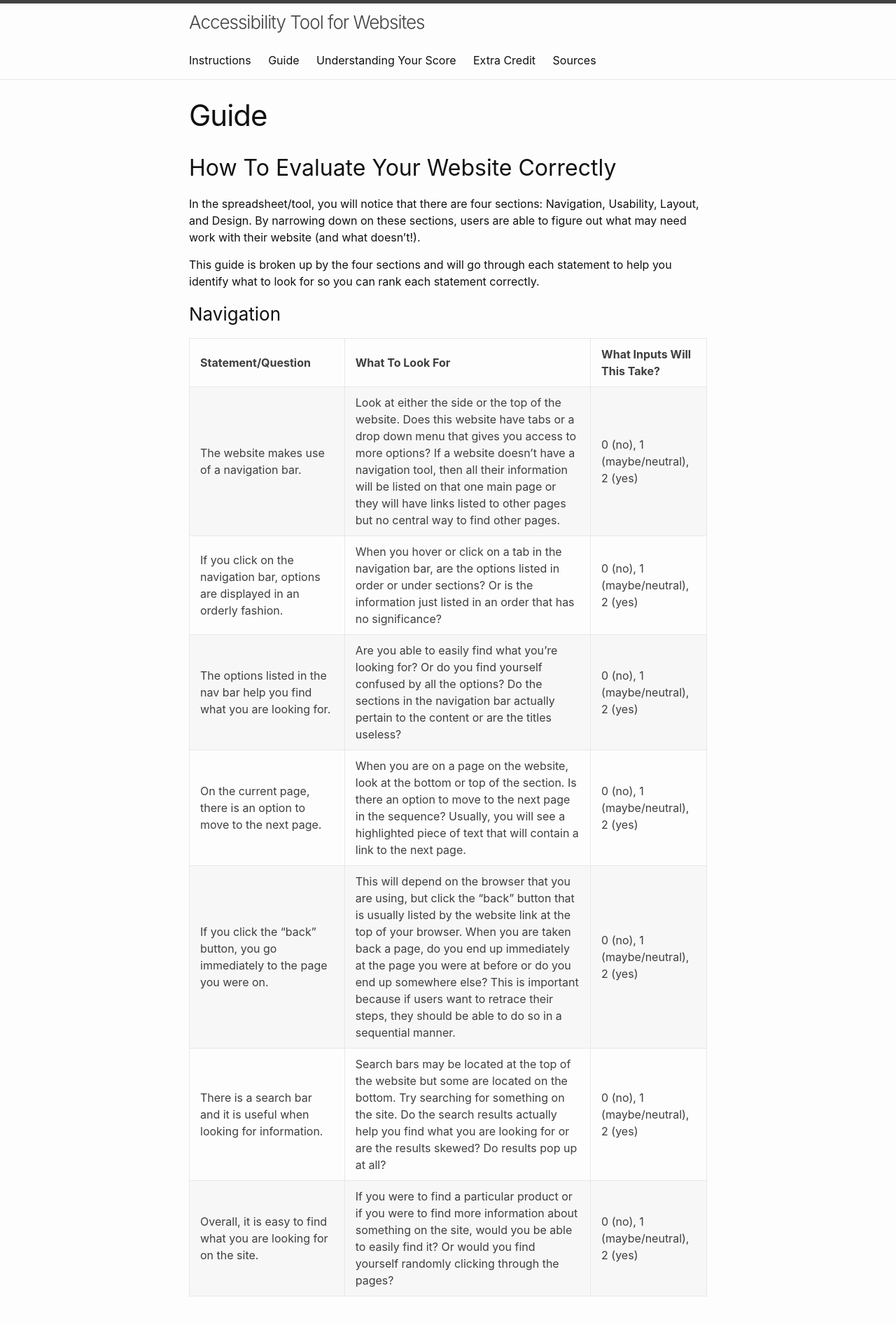
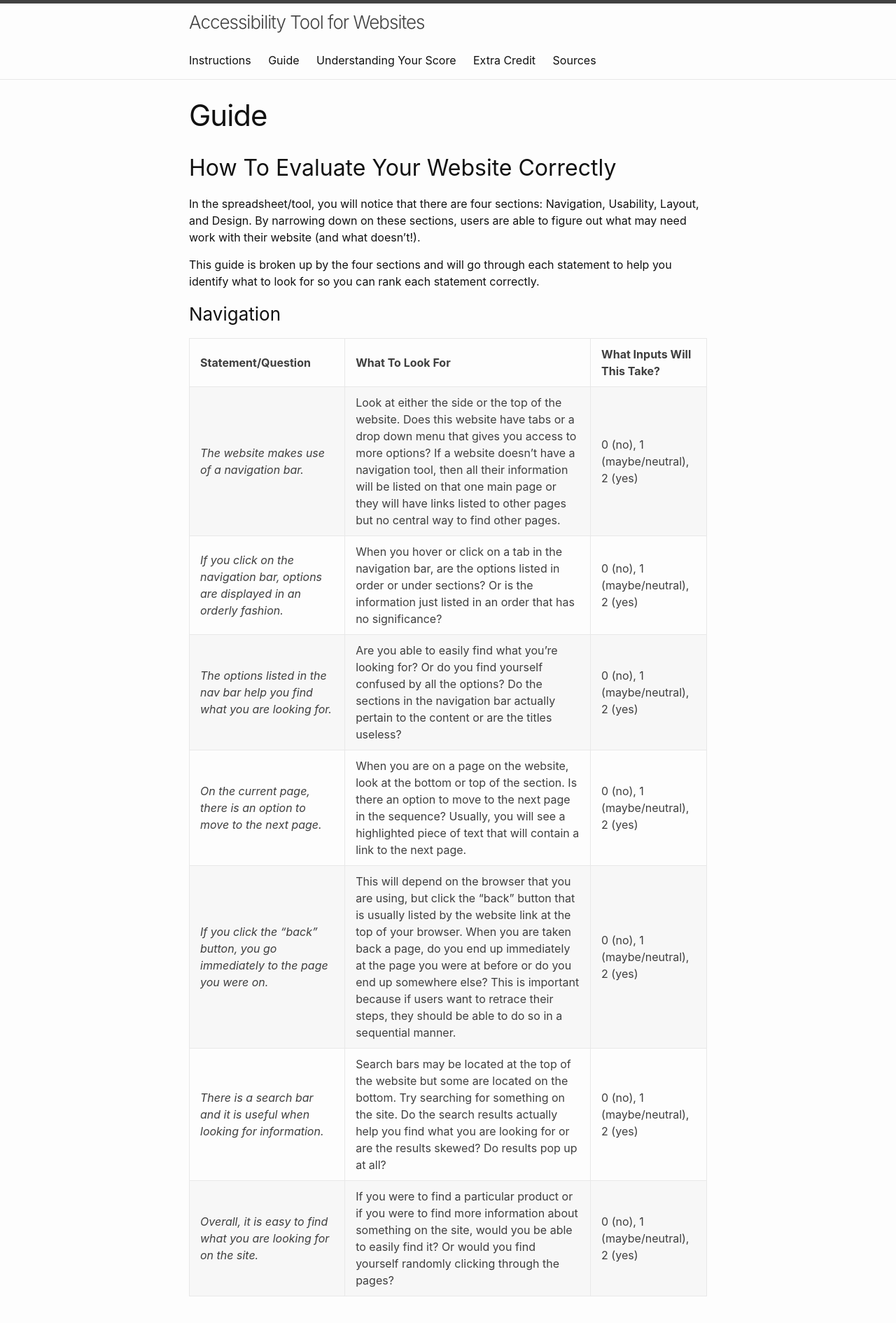
Before and after one commit to haanaj/accessibility-tool, a Jekyll site: the page built from guide.md, in a window 1280 px wide. Shown: the top 1890 px of the page at 70% size. Built offline with Jekyll 4.4.1, drawn with Linux system fonts in a browser that asks for light colours.

Commit message:
Adding italics to questions in guide.md

```diff
--- a/guide.md
+++ b/guide.md
@@ -14,43 +14,43 @@ This guide is broken up by the four sections and will go through each statement
 ### Navigation
 
 |**Statement/Question**| **What To Look For**| **What Inputs Will This Take?**|
-|The website makes use of a navigation bar.| Look at either the side or the top of the website. Does this website have tabs or a drop down menu that gives you access to more options? If a website doesn't have a navigation tool, then all their information will be listed on that one main page or they will have links listed to other pages but no central way to find other pages.| 0 (no), 1 (maybe/neutral), 2 (yes)|
-|If you click on the navigation bar, options are displayed in an orderly fashion.| When you hover or click on a tab in the navigation bar, are the options listed in order or under sections? Or is the information just listed in an order that has no significance?| 0 (no), 1 (maybe/neutral), 2 (yes)|
-|The options listed in the nav bar help you find what you are looking for.| Are you able to easily find what you're looking for? Or do you find yourself confused by all the options? Do the sections in the navigation bar actually pertain to the content or are the titles useless? |0 (no), 1 (maybe/neutral), 2 (yes)|
-|On the current page, there is an option to move to the next page.| When you are on a page on the website, look at the bottom or top of the section. Is there an option to move to the next page in the sequence? Usually, you will see a highlighted piece of text that will contain a link to the next page. |0 (no), 1 (maybe/neutral), 2 (yes)|
-|If you click the "back" button, you go immediately to the page you were on.| This will depend on the browser that you are using, but click the "back" button that is usually listed by the website link at the top of your browser. When you are taken back a page, do you end up immediately at the page you were at before or do you end up somewhere else? This is important because if users want to retrace their steps, they should be able to do so in a sequential manner. |0 (no), 1 (maybe/neutral), 2 (yes)|
-|There is a search bar and it is useful when looking for information.| Search bars may be located at the top of the website but some are located on the bottom. Try searching for something on the site. Do the search results actually help you find what you are looking for or are the results skewed? Do results pop up at all? |0 (no), 1 (maybe/neutral), 2 (yes)|
-|Overall, it is easy to find what you are looking for on the site.| If you were to find a particular product or if you were to find more information about something on the site, would you be able to easily find it? Or would you find yourself randomly clicking through the pages? |0 (no), 1 (maybe/neutral), 2 (yes)|
+|*The website makes use of a navigation bar.*| Look at either the side or the top of the website. Does this website have tabs or a drop down menu that gives you access to more options? If a website doesn't have a navigation tool, then all their information will be listed on that one main page or they will have links listed to other pages but no central way to find other pages.| 0 (no), 1 (maybe/neutral), 2 (yes)|
+|*If you click on the navigation bar, options are displayed in an orderly fashion.*| When you hover or click on a tab in the navigation bar, are the options listed in order or under sections? Or is the information just listed in an order that has no significance?| 0 (no), 1 (maybe/neutral), 2 (yes)|
+|*The options listed in the nav bar help you find what you are looking for.*| Are you able to easily find what you're looking for? Or do you find yourself confused by all the options? Do the sections in the navigation bar actually pertain to the content or are the titles useless? |0 (no), 1 (maybe/neutral), 2 (yes)|
+|*On the current page, there is an option to move to the next page.*| When you are on a page on the website, look at the bottom or top of the section. Is there an option to move to the next page in the sequence? Usually, you will see a highlighted piece of text that will contain a link to the next page. |0 (no), 1 (maybe/neutral), 2 (yes)|
+|*If you click the "back" button, you go immediately to the page you were on.*| This will depend on the browser that you are using, but click the "back" button that is usually listed by the website link at the top of your browser. When you are taken back a page, do you end up immediately at the page you were at before or do you end up somewhere else? This is important because if users want to retrace their steps, they should be able to do so in a sequential manner. |0 (no), 1 (maybe/neutral), 2 (yes)|
+|*There is a search bar and it is useful when looking for information.*| Search bars may be located at the top of the website but some are located on the bottom. Try searching for something on the site. Do the search results actually help you find what you are looking for or are the results skewed? Do results pop up at all? |0 (no), 1 (maybe/neutral), 2 (yes)|
+|*Overall, it is easy to find what you are looking for on the site.*| If you were to find a particular product or if you were to find more information about something on the site, would you be able to easily find it? Or would you find yourself randomly clicking through the pages? |0 (no), 1 (maybe/neutral), 2 (yes)|
 
 ## Usability
 
 |**Statement/Question**| **What To Look For**| **What Inputs Will This Take?**|
-|All links on the website are working and direct you to a useful site.| Click on links that are provided for you on the website (this can include page links or links in the navigation bar). Are you directed to the site you expect to be directed to? Or is the link broken? Check if the link directs you to a site that isn't what you expect to be directed to.| 0 (no), 1 (maybe/neutral), 2 (yes)|
-|The link titles are descriptive.| You should be able to tell where you will be going by the title of the link (what you click on). If you can't tell by the link title itself, then you don't know where you're going. | 0 (no), 1 (maybe/neutral), 2 (yes)|
-|You can immediately tell what the website is about from the home page.| Is it clear what the website is about or what service is being provided on the site? Think about when you first accessed the site. Did you feel overwhelmed and confused? Or did you immediately know what the site was about? | 0 (no), 1 (maybe/neutral), 2 (yes)|
-|The website clearly states their mission or purpose statement.| Can you easily find the mission statement or purpose of the site? This may not be listed on the main home page, but you should be able to find it in another page. This may be under the "About" page or "More Info" section. Either way, you should be able to find it easily. | 0 (no), 1 (maybe/neutral), 2 (yes)|
-|You can use the up/down arrows or your keyboard to navigate the site.| Can you avoid using a mouse to navigate the site? Using keyboard features should still provide you with the same access as using a mouse. | 0 (no), 1 (maybe/neutral), 2 (yes)|
-|Any abbreviations listed are explained.| Any abbreviations or acronyms should be explained in the first use. On each page, if an acronym or abbreviation is used, it should be spelled out completely in its first use. This applies to ALL pages of a website, not just the home page. | 0 (no), 1 (maybe/neutral), 2 (yes)|
-|All forms (contact, survey, etc.) work and are displayed appropriately.| If there is a form to submit information, does this form work or is your information not being collected? If this is your website, run several tests with test data. If this is not your site, check with the owners of the site to ensure your information is going through. | 0 (no), 1 (maybe/neutral), 2 (yes)|
+|*All links on the website are working and direct you to a useful site.*| Click on links that are provided for you on the website (this can include page links or links in the navigation bar). Are you directed to the site you expect to be directed to? Or is the link broken? Check if the link directs you to a site that isn't what you expect to be directed to.| 0 (no), 1 (maybe/neutral), 2 (yes)|
+|*The link titles are descriptive.*| You should be able to tell where you will be going by the title of the link (what you click on). If you can't tell by the link title itself, then you don't know where you're going. | 0 (no), 1 (maybe/neutral), 2 (yes)|
+|*You can immediately tell what the website is about from the home page.*| Is it clear what the website is about or what service is being provided on the site? Think about when you first accessed the site. Did you feel overwhelmed and confused? Or did you immediately know what the site was about? | 0 (no), 1 (maybe/neutral), 2 (yes)|
+|*The website clearly states their mission or purpose statement.*| Can you easily find the mission statement or purpose of the site? This may not be listed on the main home page, but you should be able to find it in another page. This may be under the "About" page or "More Info" section. Either way, you should be able to find it easily. | 0 (no), 1 (maybe/neutral), 2 (yes)|
+|*You can use the up/down arrows or your keyboard to navigate the site.*| Can you avoid using a mouse to navigate the site? Using keyboard features should still provide you with the same access as using a mouse. | 0 (no), 1 (maybe/neutral), 2 (yes)|
+|*Any abbreviations listed are explained.*| Any abbreviations or acronyms should be explained in the first use. On each page, if an acronym or abbreviation is used, it should be spelled out completely in its first use. This applies to ALL pages of a website, not just the home page. | 0 (no), 1 (maybe/neutral), 2 (yes)|
+|*All forms (contact, survey, etc.) work and are displayed appropriately.*| If there is a form to submit information, does this form work or is your information not being collected? If this is your website, run several tests with test data. If this is not your site, check with the owners of the site to ensure your information is going through. | 0 (no), 1 (maybe/neutral), 2 (yes)|
 
 ## Layout
 
 |**Statement/Question**| **What To Look For**| **What Inputs Will This Take?**|
-|Headings and subheadings are displayed on the website.| There should be text hierarchies present. Can you differentiate between sections of text? Are there titles available that describe what will be discussed in the following paragraph(s)? | 0 (no), 1 (maybe/neutral), 2 (yes)|
-|The website uses a limited amount of fonts.| The website should be using only a certain number of fonts. Are there multiple fonts being displayed on the website? Or does the website use only a particular font or two? | 0 (no), 1 (maybe/neutral), 2 (yes)|
-|It is easy to read content on the website.| Can you easily scan the information on the website and figure out the main idea or summary? Or is the information scattered around, inconsistent in style, and distracting? Easy to read content means you are able to figure out what the site is about in the snap of a finger. | 0 (no), 1 (maybe/neutral), 2 (yes)|
-|Images/videos are placed in a way that do not distract from main content.|	The site should not be littered with random images and audio content. Images should add to the information on the site, not take away from it. Additionally, unless the site/page is focused on the image, the image should not be in the center. | 0 (no), 1 (maybe/neutral), 2 (yes)|
-|If an image/graph has colors, their representations are labeled.| Because some users may be colorblind, it is important to label colors on a graph so that those users are able to distinguish between groups or patterns. Check out the graphs on the site. If you removed the color, would you still be able to interpret the graph the same? | 0 (no), 1 (maybe/neutral), 2 (yes)|
-|The layout remains consistent when you navigate from page to page.| This is important because users don't want new patterns or layouts thrown at them every single time they access a different portion of the website. When you access a different page, does the layout (headings, subheadings, font, size, etc.) stay relatively the same? | 0 (no), 1 (maybe/neutral), 2 (yes)|
-|Graphs and tables have all necessary features.| Check to see if graphs include titles, labels, captions, keys, and interpretations. If they do not, then users will not be able to understand them. | 0 (no), 1 (maybe/neutral), 2 (yes)|
+|*Headings and subheadings are displayed on the website.*| There should be text hierarchies present. Can you differentiate between sections of text? Are there titles available that describe what will be discussed in the following paragraph(s)? | 0 (no), 1 (maybe/neutral), 2 (yes)|
+|*The website uses a limited amount of fonts.*| The website should be using only a certain number of fonts. Are there multiple fonts being displayed on the website? Or does the website use only a particular font or two? | 0 (no), 1 (maybe/neutral), 2 (yes)|
+|*It is easy to read content on the website.*| Can you easily scan the information on the website and figure out the main idea or summary? Or is the information scattered around, inconsistent in style, and distracting? Easy to read content means you are able to figure out what the site is about in the snap of a finger. | 0 (no), 1 (maybe/neutral), 2 (yes)|
+|*Images/videos are placed in a way that do not distract from main content.*|	The site should not be littered with random images and audio content. Images should add to the information on the site, not take away from it. Additionally, unless the site/page is focused on the image, the image should not be in the center. | 0 (no), 1 (maybe/neutral), 2 (yes)|
+|*If an image/graph has colors, their representations are labeled.*| Because some users may be colorblind, it is important to label colors on a graph so that those users are able to distinguish between groups or patterns. Check out the graphs on the site. If you removed the color, would you still be able to interpret the graph the same? | 0 (no), 1 (maybe/neutral), 2 (yes)|
+|*The layout remains consistent when you navigate from page to page.*| This is important because users don't want new patterns or layouts thrown at them every single time they access a different portion of the website. When you access a different page, does the layout (headings, subheadings, font, size, etc.) stay relatively the same? | 0 (no), 1 (maybe/neutral), 2 (yes)|
+|*Graphs and tables have all necessary features.*| Check to see if graphs include titles, labels, captions, keys, and interpretations. If they do not, then users will not be able to understand them. | 0 (no), 1 (maybe/neutral), 2 (yes)|
 
 ## Design
 
 |**Statement/Question**| **What To Look For**| **What Inputs Will This Take?**|
-|This website makes use of alt tags on their images.| There are two ways to do this. Right click on the image. Then either check the Page Source or click Inspect. Looking at the html code for the image, can you see an "alt" attribute or tag in the image code? This usually will include a short description of the image. | 0 (no), 1 (maybe/neutral), 2 (yes)|
-|The website uses fonts from the same font family or group.| Even if the site uses multiple fonts, it should be from the same family or be very similar to each other. Users should not be surprised by different types of fonts popping out at them. | 0 (no), 1 (maybe/neutral), 2 (yes)|
-|Visual images and graphs are designed in a way that are easy to read.| Can you easily figure out what is going on in a displayed image or graph? Or do you find it confusing? Graphs should be easy to intepret and read from a user's perspective. | 0 (no), 1 (maybe/neutral), 2 (yes)|
-|The colors used are consistent and do not distract from the main content.| This goes along with the same consistency on fonts. Websites should follow a color theme or scheme. You should not see orange and dark yellow together (unless a website makes it look stunning). Colors should be adding to the website, not taking away from it. | 0 (no), 1 (maybe/neutral), 2 (yes)|
-|There are no plain chunks of text at a time.| No one wants to read a bunch of text at once. The website should make use of headings and subheadings to separate content. Additionally, text should be broken down into parts or sections instead of appearing all at once. When text appears in a large chunk, users lose interest. | 0 (no), 1 (maybe/neutral), 2 (yes)|
-|Videos have captioning and/or transcripts available.| All videos should have a feature to turn on captions or have a transcript available. This should be for all audio content i.e. podcasts. Transcripts should be accurate and should not have errors. | 0 (no), 1 (maybe/neutral), 2 (yes)|
-|The site does not look outdated.| Check the content of the site. Has it been recently updated? The site should not look as if it was made before the time of the Internet...exactly. | 0 (no), 1 (maybe/neutral), 2 (yes)|
+|*This website makes use of alt tags on their images.*| There are two ways to do this. Right click on the image. Then either check the Page Source or click Inspect. Looking at the html code for the image, can you see an "alt" attribute or tag in the image code? This usually will include a short description of the image. | 0 (no), 1 (maybe/neutral), 2 (yes)|
+|*The website uses fonts from the same font family or group.*| Even if the site uses multiple fonts, it should be from the same family or be very similar to each other. Users should not be surprised by different types of fonts popping out at them. | 0 (no), 1 (maybe/neutral), 2 (yes)|
+|*Visual images and graphs are designed in a way that are easy to read.*| Can you easily figure out what is going on in a displayed image or graph? Or do you find it confusing? Graphs should be easy to intepret and read from a user's perspective. | 0 (no), 1 (maybe/neutral), 2 (yes)|
+|*The colors used are consistent and do not distract from the main content.*| This goes along with the same consistency on fonts. Websites should follow a color theme or scheme. You should not see orange and dark yellow together (unless a website makes it look stunning). Colors should be adding to the website, not taking away from it. | 0 (no), 1 (maybe/neutral), 2 (yes)|
+|*There are no plain chunks of text at a time.*| No one wants to read a bunch of text at once. The website should make use of headings and subheadings to separate content. Additionally, text should be broken down into parts or sections instead of appearing all at once. When text appears in a large chunk, users lose interest. | 0 (no), 1 (maybe/neutral), 2 (yes)|
+|*Videos have captioning and/or transcripts available.*| All videos should have a feature to turn on captions or have a transcript available. This should be for all audio content i.e. podcasts. Transcripts should be accurate and should not have errors. | 0 (no), 1 (maybe/neutral), 2 (yes)|
+|*The site does not look outdated.*| Check the content of the site. Has it been recently updated? The site should not look as if it was made before the time of the Internet...exactly. | 0 (no), 1 (maybe/neutral), 2 (yes)|
```
